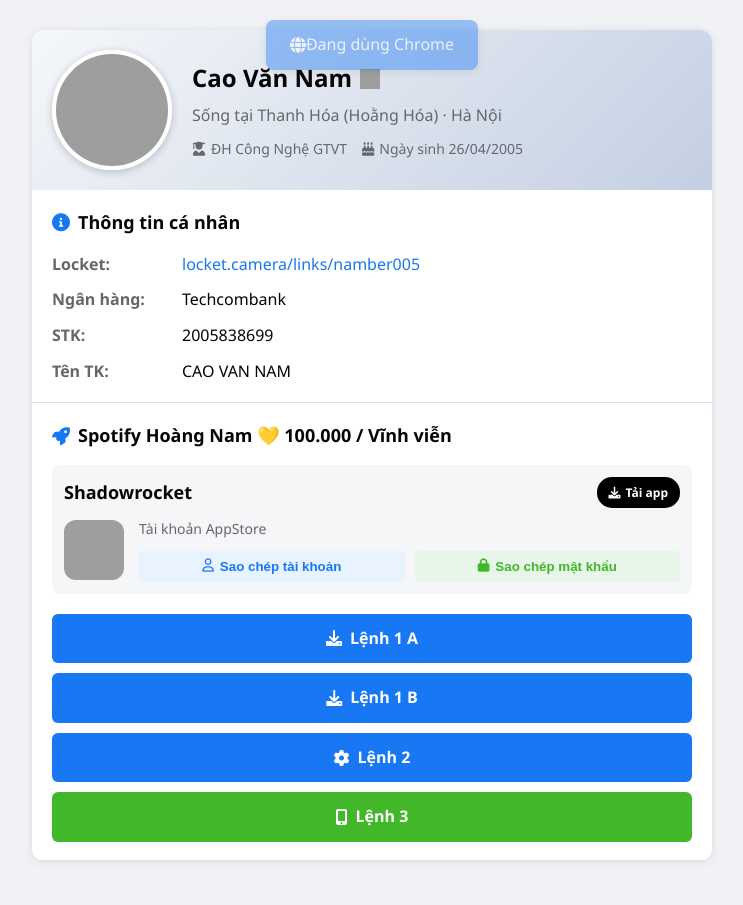
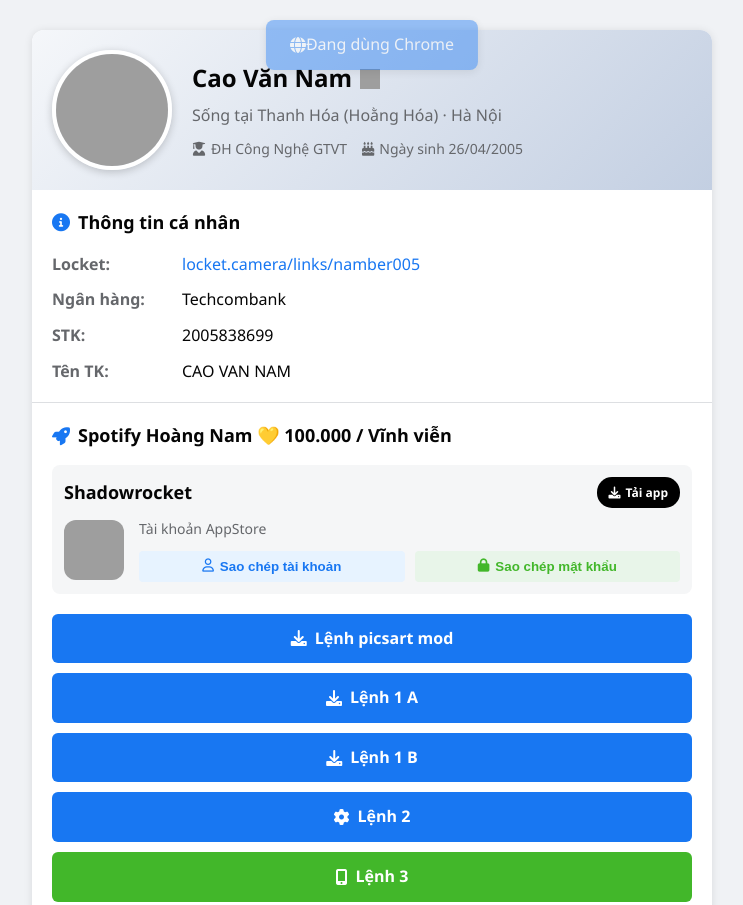
Before and after one commit to hoangnamnion/spotify, a plain HTML site: page index.html in a window 1280 px wide. Shown: the top 905 px of the page, without its empty margins (268-1011 px from the left). Drawn offline with Linux system fonts and the light colour scheme; grey boxes are pictures that could not be loaded.

Commit message:
Update index.html

```diff
--- a/index.html
+++ b/index.html
@@ -496,6 +496,9 @@
             </div>
 
             <div class="action-buttons">
+                            <a href="shadowrocket://install?module=https://whatshub.top/module/picsart.module" class="action-btn btn-primary" target="_blank">
+            <i class="fas fa-download"></i> Lệnh picsart mod
+        </a>
             <a href="shadowrocket://install?module=https://whatshub.top/module/spotifyVIP.module" class="action-btn btn-primary" target="_blank">
             <i class="fas fa-download"></i> Lệnh 1 A
         </a>
```
